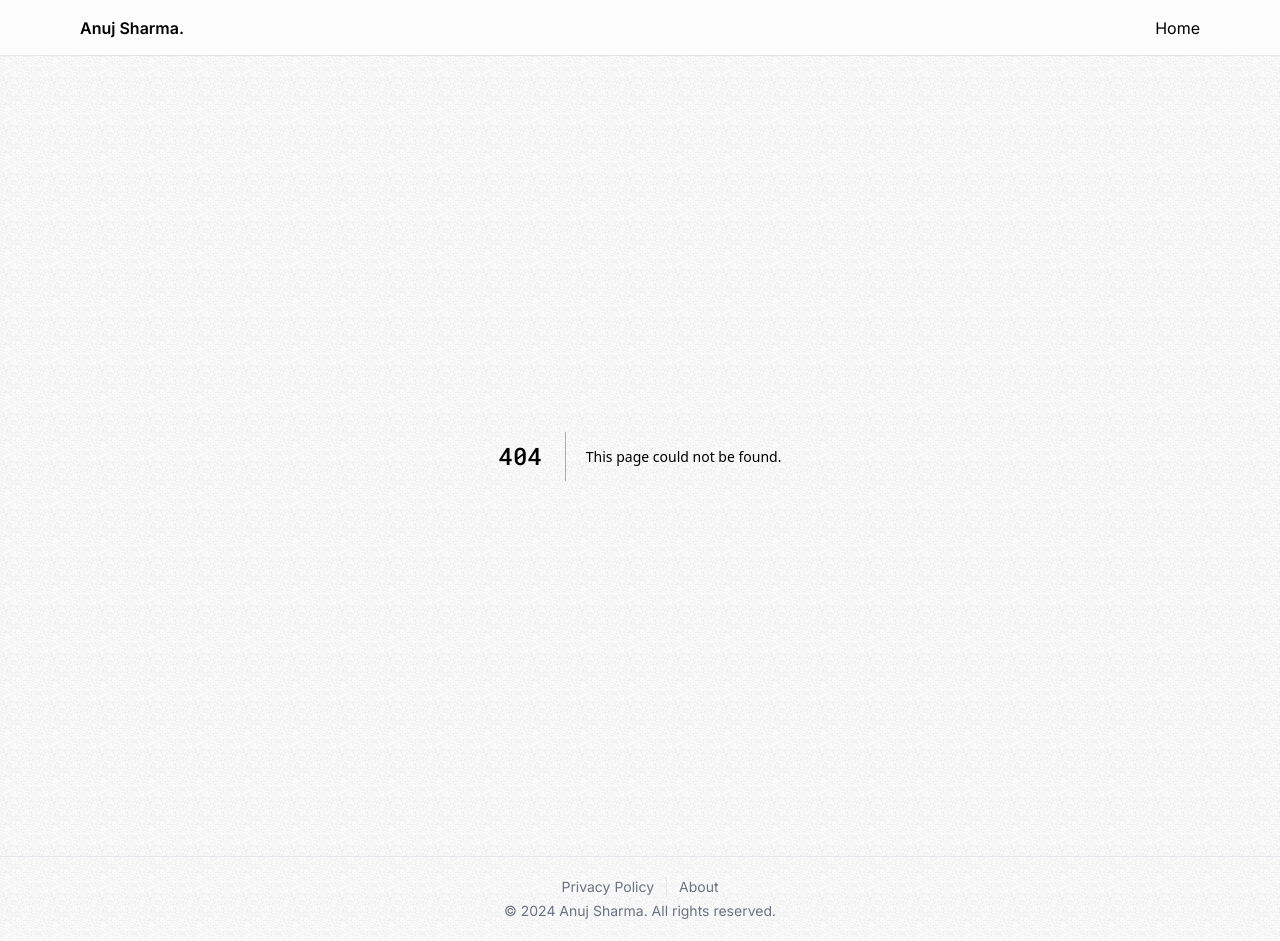
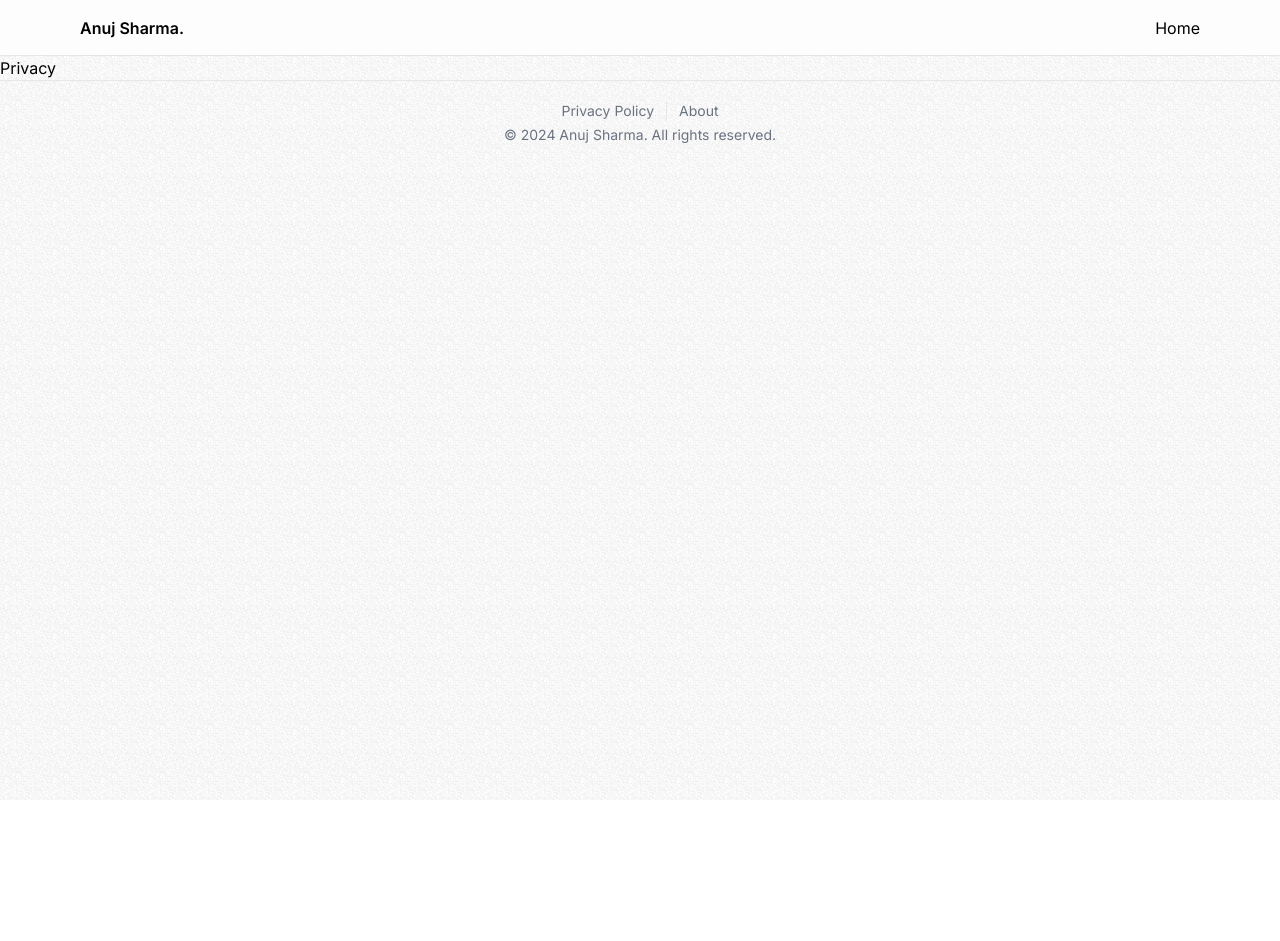
Before and after one commit to Anujsharma2590/my-portfolio-workspace, a Next.js app: page /privacy in a window 1280 px wide. Before the commit this address had no page. After the commit the page ends 800 px from the top, so only its background shows below. Built offline with nearby package versions, Linux system fonts and the light colour scheme.

Commit message:
Add: privacy route

```diff
--- /dev/null
+++ b/src/app/privacy/page.tsx
@@ -0,0 +1,9 @@
+import React from 'react'
+
+const Privacy = () => {
+  return (
+    <div>Privacy</div>
+  )
+}
+
+export default Privacy
```
